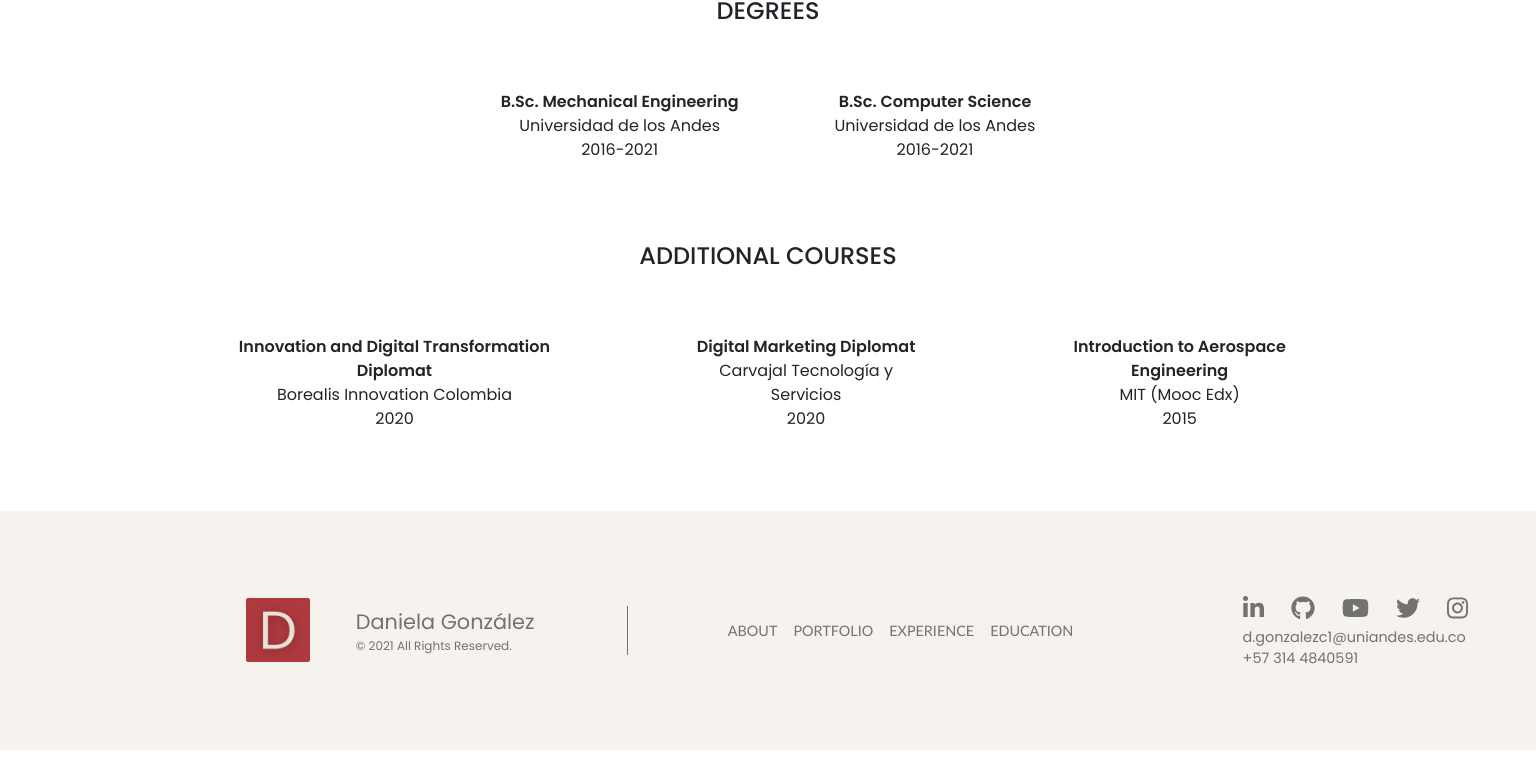
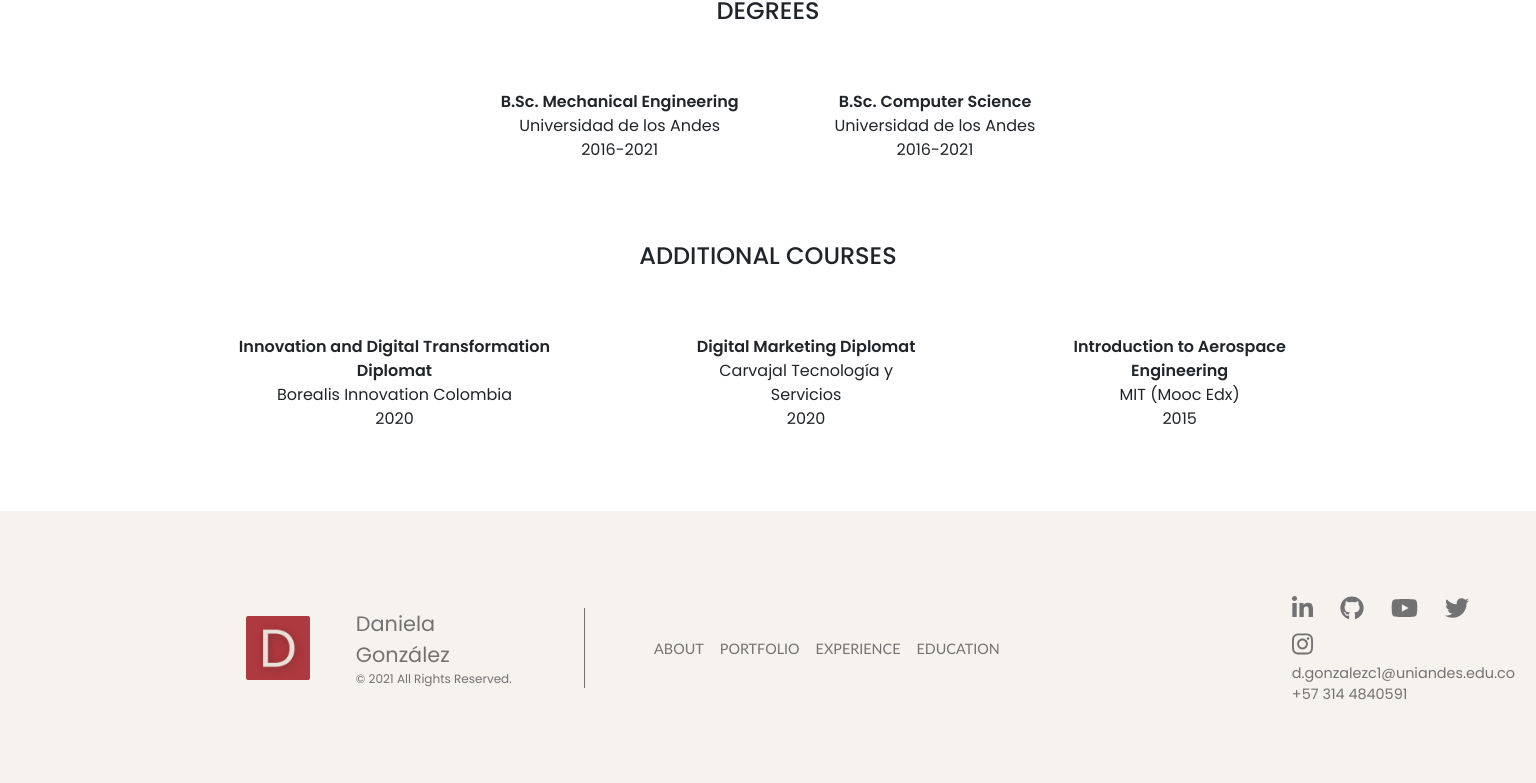
Before and after one commit to dgonzalezc1/danielasPage, a React (Create React App) app: page / in a window 1536 px wide. Shown: the part 4352-5135 px from the top of the page. Before the commit the page ends 5102 px from the top, so only its background shows below. Built offline with nearby package versions, Linux system fonts and the light colour scheme.

Commit message:
Change in footer responsive

```diff
--- a/src/components/Footer.css
+++ b/src/components/Footer.css
@@ -122,12 +122,12 @@
         padding-left: 16vw;
     }
     .footerContact{
-        margin-left: 7vw;
+        margin-left: 15vw;
     }
     .footerNav{
-        margin-left: 6vw;
+        margin-left: 4vw;
     }
     .footerTit{
-        padding-right: 6vw;
+        padding-right: 4vw;
     }
 }
```
